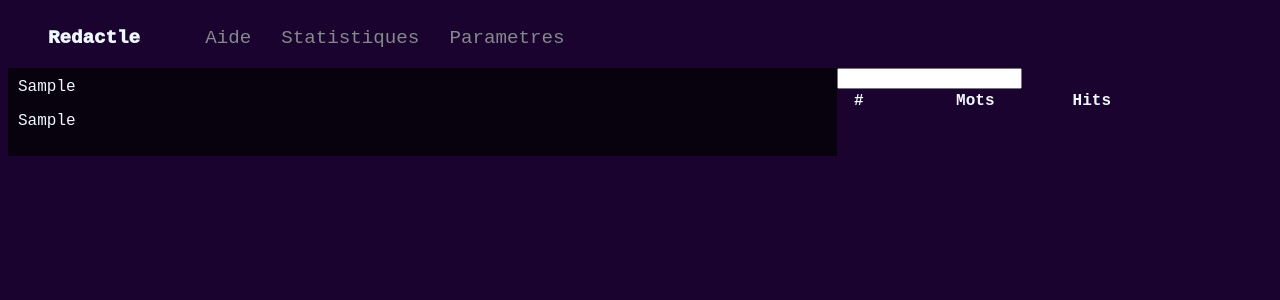
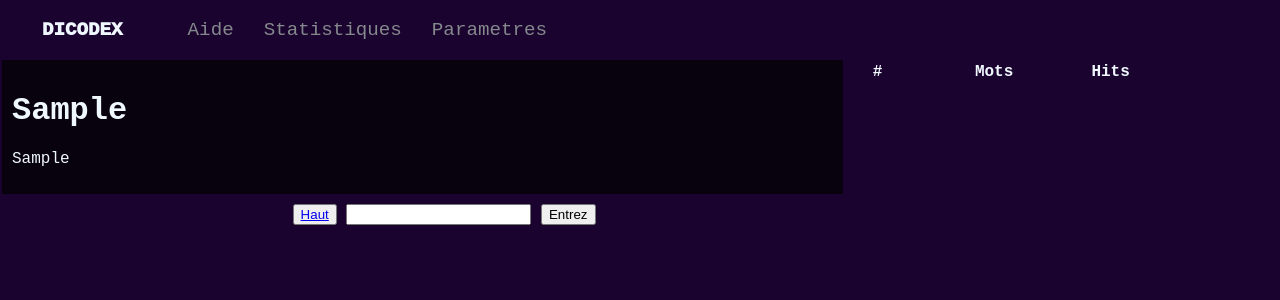
Before and after one commit to ArthurBussiere/wiCODEX, a Flask app: template templates/index.html in a window 1280 px wide. Shown: the top 300 px of the page. Run offline with Flask 2, Linux system fonts and the light colour scheme; the template is opened without the code that fills it: most values are stand-ins (such as "Sample title", 1, 10 or a date in 2020); lists and menus that the app fills with data are empty; parts of the project's set-up code (start-up, migrations or seed data) failed here and were passed over.

Commit message:
First commit, article ready, JS table almost done

```diff
--- a/scripts.py
+++ b/scripts.py
@@ -30,9 +30,11 @@ def get_article_from_wiki():
 
     list_words = re.split(r" |(?<=')", ' '.join(raw_list_words))
     list_words = [s.replace('(', '') for s in list_words]
+    list_words = [s.replace('[', '') for s in list_words]
+    list_words = [s.replace(']', '') for s in list_words]
     list_words = [s.replace(')', '') for s in list_words]
     list_words = [s.replace('/', '') for s in list_words]
-    return title_article, list_words
+    return title_article, content_article
 
 
 
--- a/static/style.css
+++ b/static/style.css
@@ -1,13 +1,39 @@
-
-
 body{
     background-color: rgb(27, 3, 47);
     color: aliceblue;
     font-family: 'Courier New', Courier, monospace;
+    display:flex;
+    flex-direction: column;
+    margin :0 15px 0 2px;
+
+}
+header{
+    position: sticky;
+    top:0%;
+    left:0%;
+    background-color: rgb(27, 3, 47);
 }
 
 main{
     display: flex;
+    width: 100%;
+}
+
+footer{
+    width:70%;
+    position: sticky;
+    height: 50px;
+    bottom:0%;
+    left:0%;
+    z-index:1000;
+    background-color: rgb(27, 3, 47);
+    display:flex;
+    align-content:center;
+    justify-content:center;
+}
+
+#guess_form {
+    margin: 10px 0;
 }
 
 #navbar {
@@ -38,21 +64,19 @@ main{
     width : 65%;
     background-color: rgb(8, 1, 14);
     padding : 10px;
-    /* display:flex; */
     flex-direction: column;
 }
 
-/* #title_article{
-    padding: 5px;
-    background-color: aliceblue;
+
+#guess_section {
+    width:32%;
+    position: fixed;
+    top : 60px;
+    right: 0px;
+    margin-right:15px;
+
 }
 
-#title_article::selection{
-    color: rgb(84, 84, 195);
-    background-color:rgb(84, 84, 195);
-} */
-
-
-#guess_section {
-    width:35%;
+table{
+    text-align: center;
 }
--- a/templates/index.html
+++ b/templates/index.html
@@ -7,7 +7,7 @@
         <header>
             <nav id="navbar">
                 <ul>
-                    <li class="title_header">Redactle</li>
+                    <li class="title_header">DICODEX</li>
                     <li>Aide</li>
                     <li>Statistiques</li>
                     <li>Parametres</li>
@@ -17,10 +17,13 @@
         <main>
             <div id="article_section">
                 <div>
-                    <div id="title_article">{{new_article[0]}}</div>
+                    <h1 id="title_article">{{new_article[0]}}</h1>
                 </div>
                 <div>
-                    <p>{{new_article[1]}}</p>
+
+                    <p id="content-article">{{new_article[1]}}</p>
+                    </div>
+
                 </div>
             </div>
             <div id="guess_section">
@@ -32,13 +35,58 @@
                              <th style="width: 15%;"> Hits </th>
                         </tr>
                     </thead>
-                    <tbody id="guess_table" >
+                    <tbody id="guess_table">
+                    </tbody>
+                </table>
             </div>
         </main>
         <footer>
-            <form>
-                <input >
+
+            <form name="add_word" id="guess_form"  onsubmit="newWord(event, this);return false" autocomplete="off">
+                <button id="up_button"><a href="#">Haut</a></button>
+                <input type="text" id="word">
+                <button id="up_button">Entrez</button>
             </form>
         </footer>
     </body>
+
+
+    <script>
+        var guessedWord =  [];
+        const contentArticle = (document.getElementById('content-article').textContent.toLowerCase()).normalize("NFD").replace(/[\u0300-\u036f]/g, "");
+
+        function newWord() {
+
+            var word = document.getElementById('word').value.toLowerCase()
+            word = word.normalize("NFD").replace(/[\u0300-\u036f]/g, "");
+            word = word.replace(/\s/g, '');
+
+            if (!(word.length === 0)){
+
+                if (guessedWord.includes(word)) {
+
+                    //do your code to hightlight already guessed Word in table
+
+                    }else{guessedWord.push(word)}
+
+                let html=""
+
+                for (const [i, word] of guessedWord.entries()) {
+                    console.log(word)
+                    var numHits = countOccurences(contentArticle, word);
+                    html +="<tr>"
+                    html +="<td>"+(i+1)+"</td>"
+                    html +="<td>"+word+"</td>"
+                    html +="<td>"+numHits+"</td>"
+                    guess_table.innerHTML = html
+                }
+            }
+
+        }
+
+        function countOccurences(string, word) {
+                return string.split(word).length - 1;
+            }
+
+    </script>
 </html>
```
Also changed, not shown: temp.py (+9 -10 lines).
